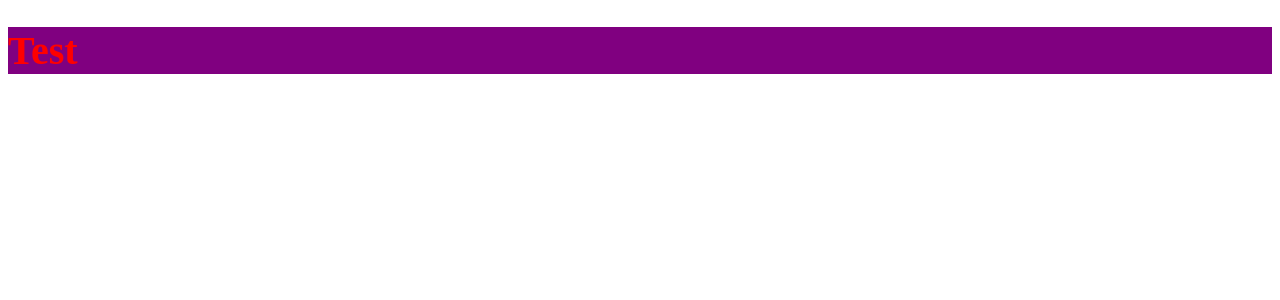
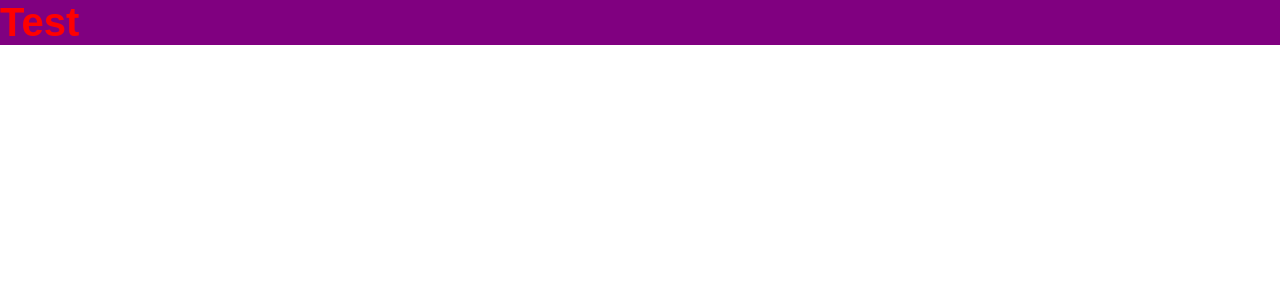
Before and after one commit to paulomiguelJS/authenticated-devfinance, a React (Vite) app: page / in a window 1280 px wide. Shown: the top 300 px of the page. Built offline with nearby package versions, Linux system fonts and the light colour scheme.

Commit message:
Global Style added

```diff
--- a/src/App.jsx
+++ b/src/App.jsx
@@ -1,5 +1,5 @@
 import { ThemeProvider } from "styled-components";
-
+import { GlobalStyle } from "./styles/Global.js";
 import { defaultTheme } from "./styles/themes/default.js";
 
 import { Title } from "./styles.js";
@@ -8,6 +8,8 @@ function App() {
   return (
     <ThemeProvider theme={defaultTheme}>
       <Title fontSize={40}>Test</Title>
+
+      <GlobalStyle />
     </ThemeProvider>
   );
 }
--- /dev/null
+++ b/src/styles/global.js
@@ -0,0 +1,23 @@
+import { createGlobalStyle } from "styled-components";
+
+export const GlobalStyle = createGlobalStyle`
+:root {
+    --dark-blue: #363f5f;
+    --primary-bg: #f0f2f5;
+    --primary-link: #49aa26;
+    --secundary-link: #3dd705;
+  }
+  * {
+    margin: 0;
+    padding: 0;
+    box-sizing: border-box;
+  }
+
+  html {
+    font-size: 93.75%;
+  }
+
+  body {
+    font-family: "Poppins", sans-serif;
+  }
+`;
```
